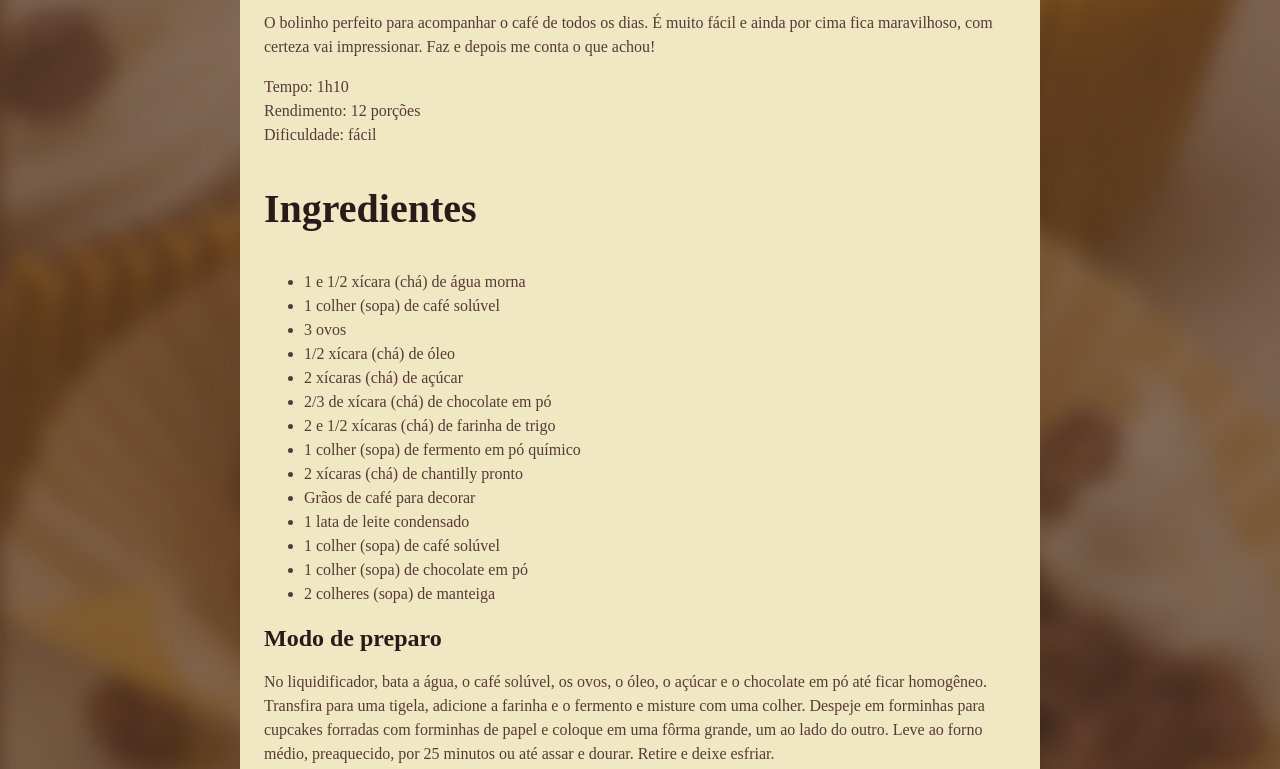
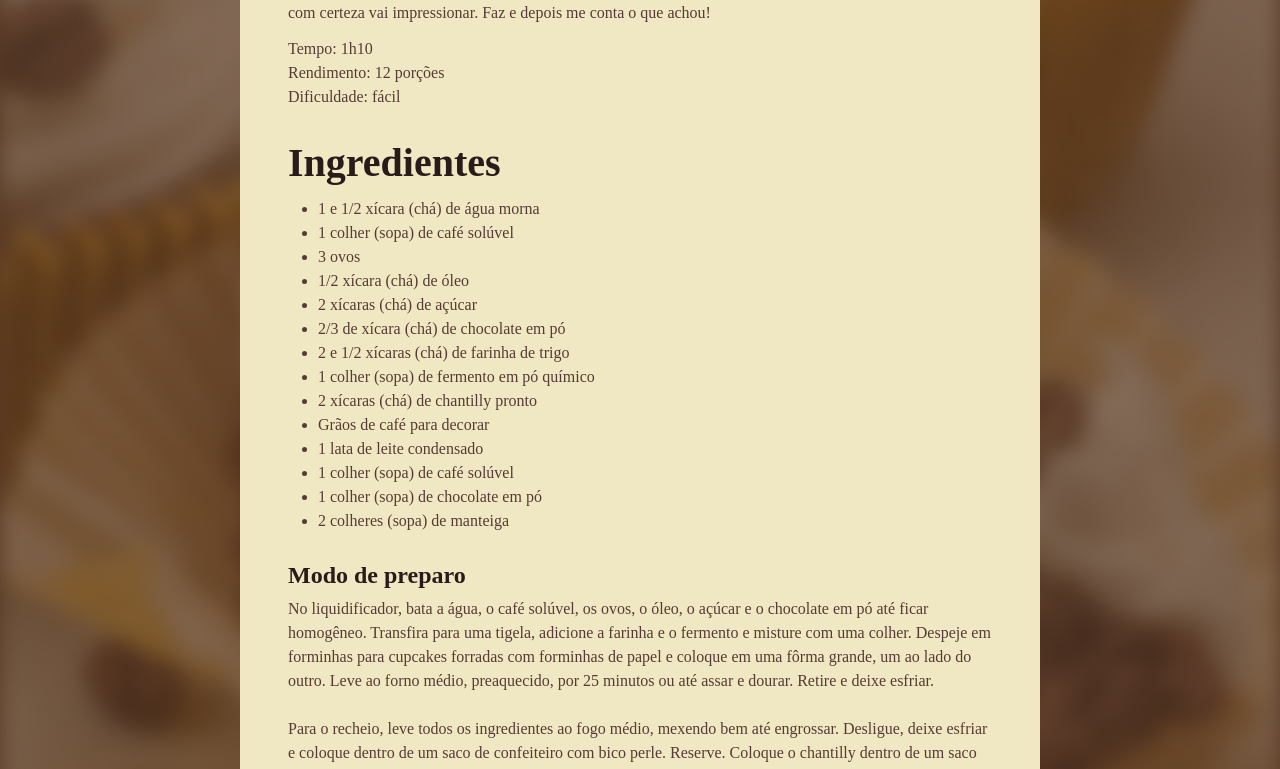
Before and after one commit to Leyvison-Menezes/Pagina-de-Receita, a plain HTML site: page index.html in a window 1280 px wide. Shown: the part 590-1359 px from the top of the page. Drawn offline with Linux system fonts and the light colour scheme; a web font is replaced by a local one.

Commit message:
personalizando espacos

```diff
--- a/style.css
+++ b/style.css
@@ -1,3 +1,8 @@
+*{
+    margin: 0;
+    padding: 0;
+}
+
 :root{
     font-family: "Alice", serif;
     line-height: 150%;
@@ -8,6 +13,15 @@ body{
     background-size: cover;
 }
 
+main{
+    padding: 24px;
+}
+section + section{
+    margin-top: 24px;
+}
+#about p+p {
+    margin-top: 12px;
+}
 #page{
     box-sizing: border-box;
     width: 800px;
@@ -24,6 +38,7 @@ img{
 h1{
     line-height: 140%;
     font-size: 40px;
+    margin-bottom: 4px;
 }
 
 h2{
@@ -31,4 +46,10 @@ h2{
 }
 h1, h2{
     color: #291B1A;
+    margin-bottom: 4px;
+    line-height: 150%;
 }
+
+ul{
+    padding-left: 30px;
+}
```
